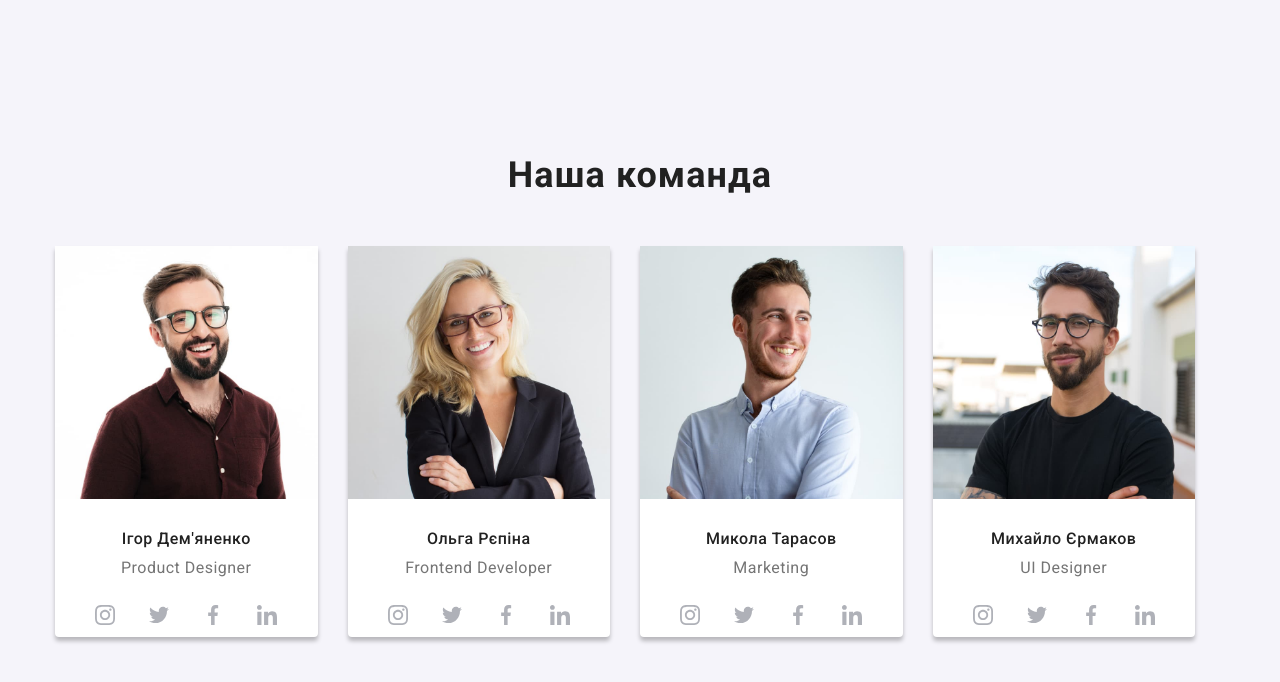
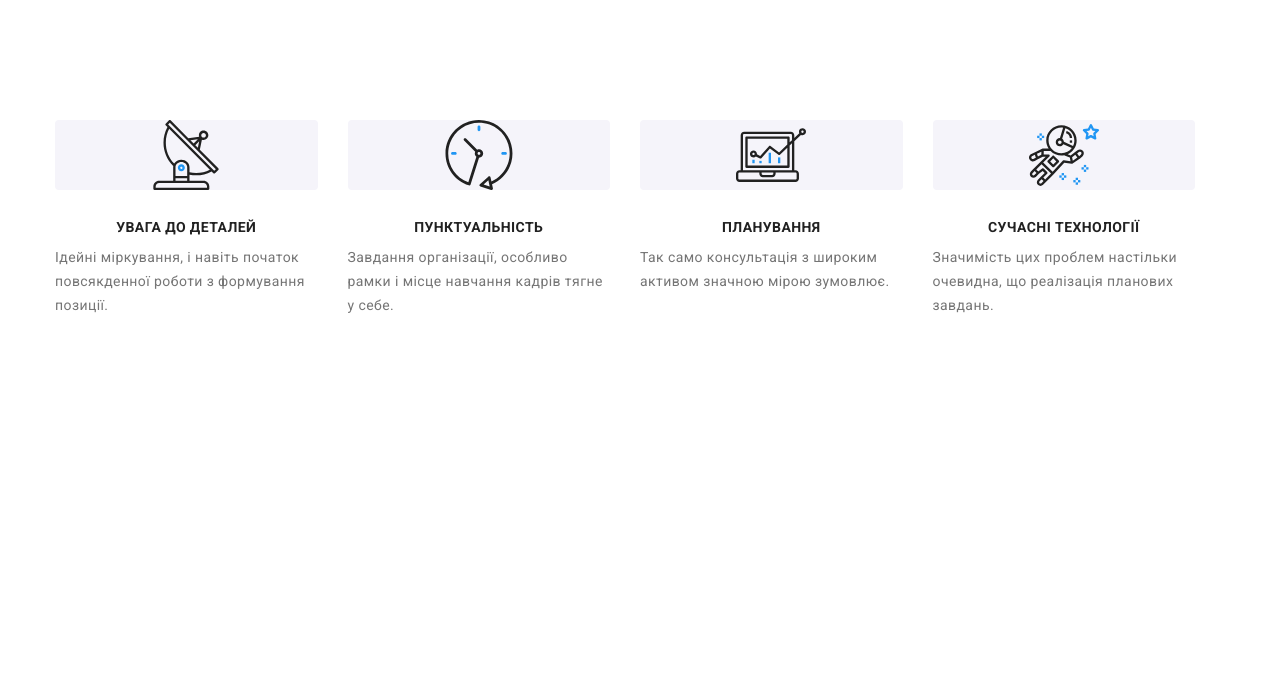
Before and after one commit to Kilativ54/goit-markup-hw-08, a plain HTML site: page index.html in a window 1280 px wide. Drawn offline with nearby package versions, Linux system fonts and the light colour scheme.

Commit message:
адаптував benefits

```diff
--- a/index.html
+++ b/index.html
@@ -73,7 +73,7 @@
           <span class="button-first">Замовити послугу</span>
         </button>
       </section> -->
-      <!-- <section class="benefits">
+      <section class="benefits">
         <div class="container container-benefits">
           <h2 hidden>Особливості</h2>
           <ul class="nav-main__ul">
@@ -126,7 +126,7 @@
             </li>
           </ul>
         </div>
-      </section> -->
+      </section>
       <!-- <section class="our-work">
         <div class="container work">
           <h2 class="our-work__tytle">Чим ми займаємося</h2>
@@ -161,7 +161,7 @@
           </ul>
         </div>
       </section> -->
-      <section class="our-team">
+      <!-- <section class="our-team">
         <div class="container">
           <h2 class="team">Наша команда</h2>
           <ul class="nav-ul-team">
@@ -311,7 +311,7 @@
             </li>
           </ul>
         </div>
-      </section>
+      </section> -->
       <!-- <section class="customer">
         <div class="container customer-div">
           <h2 class="our-work__tytle tytle-costomer">Постійні клієнти</h2>
--- a/sass/components/_benefits.scss
+++ b/sass/components/_benefits.scss
@@ -1,15 +1,37 @@
 .benefits {
-	padding-top: 94px;
-	padding-bottom: 94px;
+	padding-top: 60px;
+	padding-bottom: 60px;
  }
  .container-benefits > .nav-main__ul {
+	display: block;
+	@media screen and (min-width: 768px){
 	display: flex;
- }
+	flex-wrap: wrap;
+	 }
+	 }
 
- .nav-main__ul > .atim:not(:last-child) {
-	margin-right: 30px;
- }
+//  .nav-main__ul > .atim:not(:last-child) {
+// 	margin-right: 30px;
+//  }
 
  .nav-main__ul > .atim {
-	width: 270px;
+	width: 100% ;
+	@media screen and (min-width: 768px){
+		width: calc((100% - 60px) / 2);
+		margin-left:30px;
+		margin-bottom:30px;
+		 }
+		 @media screen and (min-width: 1200px){
+			width: calc((100% - 120px) / 4);
+					 &:first-child {
+		margin-left: 0;
+	 }
+			 }
+		 }
+		 .nav-main__ul> .atim:not(:last-child) {
+			margin-bottom: 30px;
+		 }
+ .container.container-benefits .atim__div{
+	width: 100%;
+	height: auto;
  }
--- a/sass/components/_our-team.scss
+++ b/sass/components/_our-team.scss
@@ -17,11 +17,15 @@
 	letter-spacing: 0.03em;
 	text-transform: uppercase;
 	color: var(--tytle-color);
+	text-align: center ;
+	width: 100%;
  }
  .atim__article {
 	font-size: 14px;
 	line-height: 1.71;
 	letter-spacing: 0.03em;
+	width: 100%;
+
  }
  .our-work__tytle,
  .team {
```
Also changed, not shown: css/main.css, css/main.min.css, 2 other files.
